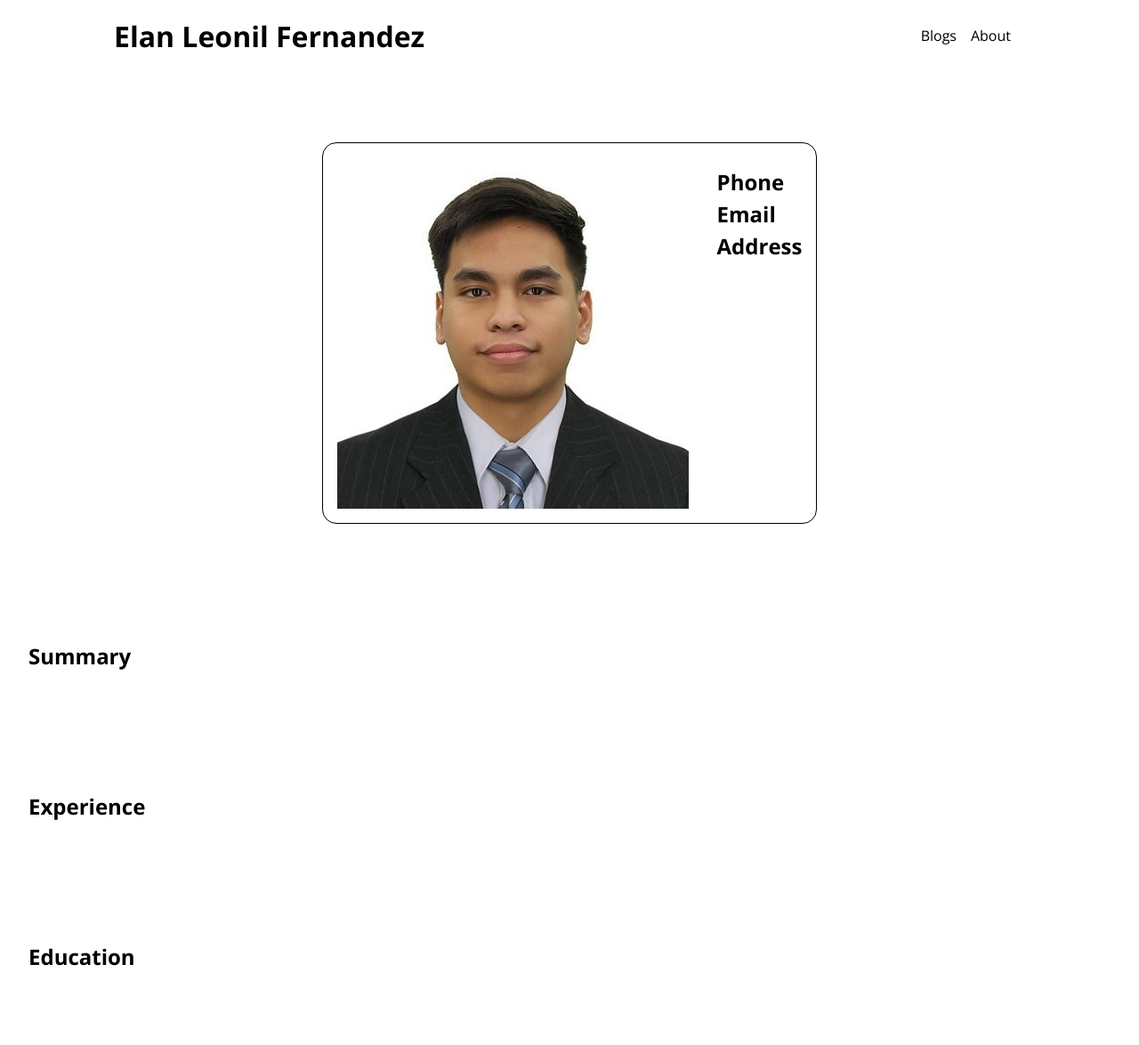
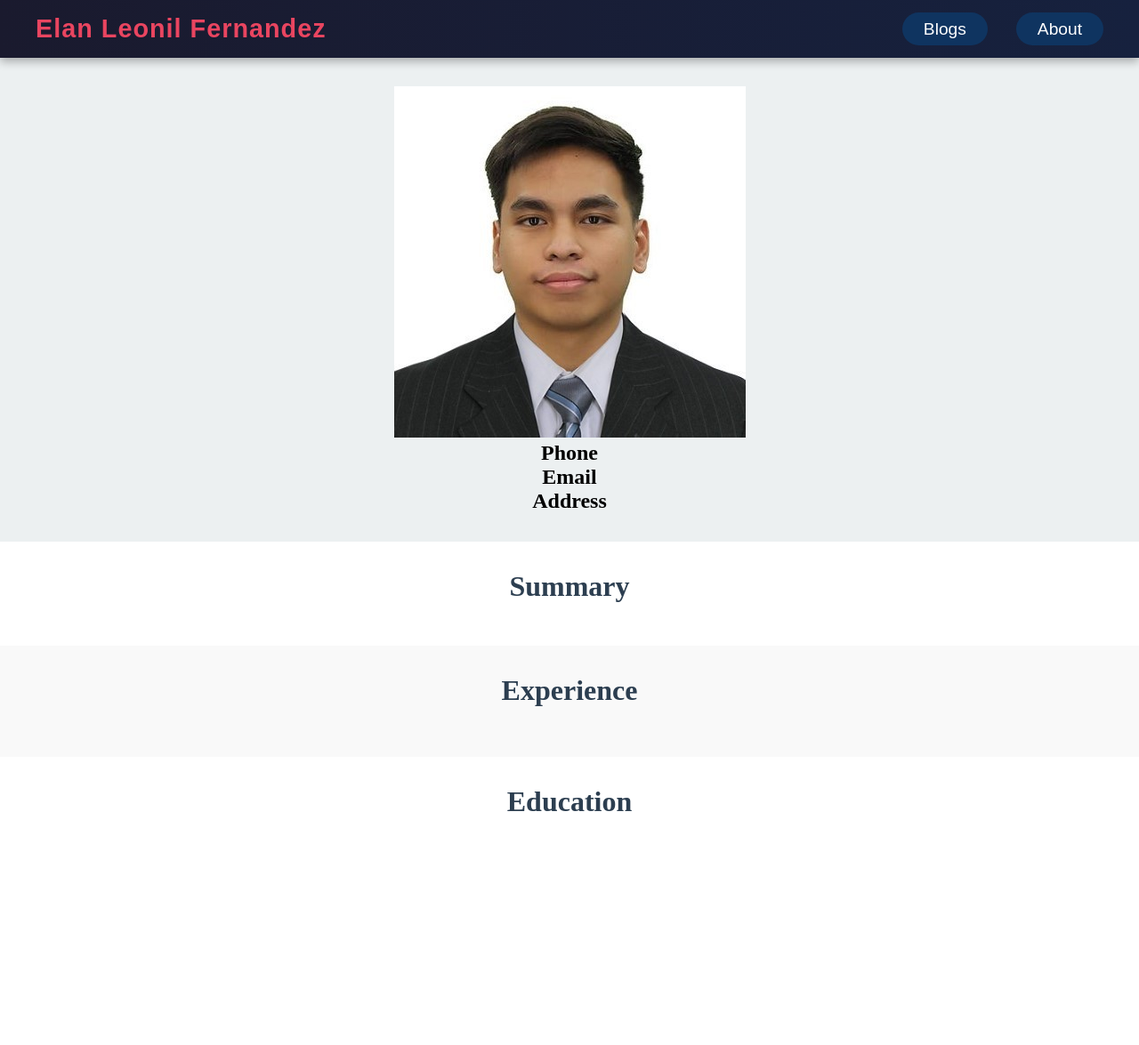
Before and after one commit to elanez/my_resume, a Django app: page / in a window 1280 px wide. Shown: the whole page at 89% size. After the commit the page ends 912 px from the top, so only its background shows below. Run offline with Django 5.2, Linux system fonts and the light colour scheme; data that the repository does not hold is empty.

Commit message:
Update CSS
- GROK

```diff
--- a/resume/models.py
+++ b/resume/models.py
@@ -6,7 +6,7 @@
     first_name = models.CharField(max_length=50)
     last_name = models.CharField(max_length=50)
     title = models.CharField(max_length=50)
-    profile_image = models.ImageField(upload_to='profile_images')
+    profile_image = models.ImageField(upload_to='profile_images') #TODO: might delete this
     phone_number = models.CharField(max_length=15)
     email = models.EmailField()
     address = models.CharField(max_length=100)
--- a/resume/static/resume/index.css
+++ b/resume/static/resume/index.css
@@ -1,25 +1,90 @@
-ul {
-    list-style: none;
+/* Header */
+#header {
+    background-color: #ecf0f1; /* Light gray background */
+    padding: 2rem;
+    text-align: center;
+    display: flex;
+    flex-direction: column;
+    align-items: center;
+    gap: 1rem; /* Space between header elements */
 }
 
-section {
-    margin: 0 auto;
-    padding: 2rem;
-    display: flex;
-    flex-direction: column;
+#header h1 {
+font-size: 2.5rem;
+color: #2c3e50;
 }
 
-#header header{
-    display: flex;
-    align-items: flex-start;
-    justify-content: center;
-    margin: 3rem auto;
-    border: 1px solid #000;
-    padding: 1rem;
-    border-radius: 1rem;
+#header p {
+font-size: 1.2rem;
+color: #7f8c8d;
 }
 
-.personal-info {
-    margin-left: 2rem;
-    line-height: 1rem;
+/* Summary Section */
+#summary {
+padding: 2rem;
+background-color: #fff;
+display: flex;
+flex-direction: column;
+align-items: center;
+text-align: center;
 }
+
+#summary h2 {
+font-size: 2rem;
+margin-bottom: 1rem;
+color: #2c3e50;
+}
+
+/* Experience Section */
+#experience {
+padding: 2rem;
+background-color: #f9f9f9; /* Slight gray for contrast */
+display: flex;
+flex-direction: column;
+gap: 1.5rem; /* Space between experience items */
+}
+
+#experience h2 {
+font-size: 2rem;
+color: #2c3e50;
+text-align: center;
+}
+
+#experience .job {
+display: flex;
+flex-direction: column;
+max-width: 800px;
+margin: 0 auto;
+}
+
+/* Education Section */
+#education {
+padding: 2rem;
+background-color: #fff;
+display: flex;
+flex-direction: column;
+gap: 1.5rem;
+align-items: center;
+}
+
+#education h2 {
+font-size: 2rem;
+color: #2c3e50;
+}
+
+/* Responsive Design */
+@media (max-width: 768px) {
+    #main-navigation ul {
+        flex-direction: column; /* Stack nav items on small screens */
+        align-items: center;
+        gap: 1rem;
+    }
+
+    #header h1 {
+        font-size: 2rem;
+    }
+
+    #experience .job {
+        padding: 0 1rem;
+    }
+}
--- a/resume/templates/resume/index.html
+++ b/resume/templates/resume/index.html
@@ -26,16 +26,16 @@
         </header>
     </section>
 
-    <section id="Summary">
+    <section id="summary">
         <h2>Summary</h2>
         <p>{{ personal_info.summary }}</p>
     </section>
 
-    <section id="Experience">
+    <section id="experience">
         <h2>Experience</h2>
         <ul>
             {% for experience in experiences %}
-                <li>
+                <li class="job">
                     <b>{{ experience.title }}</b><br>
                     {{ experience.company }} <br>
                     {{ experience.start_date }} {% if experience.end_date  %} to {{ experience.end_date }} {% endif %}
@@ -44,7 +44,7 @@
         </ul>
     </section>
 
-    <section id="Education">
+    <section id="education">
         <h2>Education</h2>
         <ul>
             {% for education in educations %}
--- a/static/app.css
+++ b/static/app.css
@@ -1,50 +1,107 @@
+/* Reset defaults */
 * {
-    box-sizing: border-box;
+  margin: 0;
+  padding: 0;
+  box-sizing: border-box;
 }
 
-html {
-    font-family: 'Open Sans', 'Lato', sans-serif;
+/* Main Navigation */
+.main-navigation {
+  background: linear-gradient(90deg, #1a1a2e, #16213e); /* Gradient background */
+  padding: 1rem 2rem;
+  position: sticky;
+  top: 0;
+  z-index: 10;
+  box-shadow: 0 4px 10px rgba(0, 0, 0, 0.3); /* Subtle shadow */
 }
 
-body {
-    margin: 0;
+/* Flexbox Container for alignment */
+.nav-container {
+  display: flex;
+  justify-content: space-between; /* Pushes name to left, links to right */
+  align-items: center;
+  max-width: 1200px;
+  margin: 0 auto;
 }
 
-/* p {
-    font-size: 1rem;
+/* Name Styling */
+.nav-name {
+  font-size: 1.8rem;
+  font-family: 'Montserrat', sans-serif; /* Bold, modern font */
+  color: #e94560; /* Vibrant red */
+  text-decoration: none;
+  font-weight: 700;
+  letter-spacing: 1px;
+  transition: transform 0.3s ease;
 }
 
-h1 {
-    font-size: 1.5rem;
+.nav-name:hover {
+  transform: scale(1.05); /* Slight grow effect on hover */
 }
 
-h2 {
-    font-size: 1.25rem;
+/* Navigation Links */
+.nav-links {
+  display: flex;
+  list-style: none;
+  gap: 2rem; /* Space between Blogs and About */
 }
 
-h3 {
-    font-size: 1.125rem;
-} */
+.nav-button {
+  text-decoration: none;
+  color: #fff;
+  font-family: 'Poppins', sans-serif; /* Clean, modern font */
+  font-size: 1.2rem;
+  padding: 0.5rem 1.5rem;
+  background: #0f3460; /* Dark blue button */
+  border-radius: 25px; /* Rounded edges */
+  position: relative;
+  overflow: hidden; /* For animation effect */
+  transition: color 0.4s ease;
+}
 
-#main-navigation {
-    width: 100%;
-    height: 5rem;
-    display: flex;
-    justify-content: space-between;
-    align-items: center;
-    padding: 0 10%;
+/* Ambitious Animation */
+.nav-button::before {
+  content: '';
+  position: absolute;
+  top: 50%;
+  left: 50%;
+  width: 0;
+  height: 0;
+  background: #e94560; /* Red burst */
+  border-radius: 50%;
+  transform: translate(-50%, -50%);
+  transition: width 0.6s ease, height 0.6s ease;
+  z-index: -1; /* Behind text */
+}
+
+.nav-button:hover::before {
+  width: 300px; /* Expands into a large circle */
+  height: 300px;
+}
+
+.nav-button:hover {
+  color: #fff; /* Text stays white on hover */
+  animation: pulse 0.8s infinite alternate; /* Pulsing effect */
+}
+
+/* Pulse Animation */
+@keyframes pulse {
+  0% {
+    transform: scale(1);
+  }
+  100% {
+    transform: scale(1.1);
+  }
+}
+
+/* Responsive Design */
+@media (max-width: 768px) {
+  .nav-container {
+    flex-direction: column;
+    gap: 1rem;
   }
 
-  #main-navigation a{
-    text-decoration: none;
-    color: #000;
+  .nav-links {
+    gap: 1rem;
   }
-
-#main-navigation ul {
-    display: flex;
-    list-style: none;
 }
-
-#main-navigation ul li {
-    margin-right: 1rem;
-}
--- a/templates/base.html
+++ b/templates/base.html
@@ -13,15 +13,15 @@
     {% block css_files %}{% endblock %}
 </head>
 <body>
-    <header id="main-navigation">
-        <h1><a href="">Elan Leonil Fernandez</a></h1>
-        <nav>
-            <ul>
-                <li><a href="">Blogs</a></li>
-                <li><a href="">About</a></li>
-            </ul>
-        </nav>
-    </header>
+    <nav class="main-navigation">
+        <div class="nav-container">
+          <a href="#" class="nav-name">Elan Leonil Fernandez</a>
+          <ul class="nav-links">
+            <li><a href="#" class="nav-button">Blogs</a></li>
+            <li><a href="#" class="nav-button">About</a></li>
+          </ul>
+        </div>
+      </nav>
     {% block content %}
     {% endblock %}
 </body>
```
